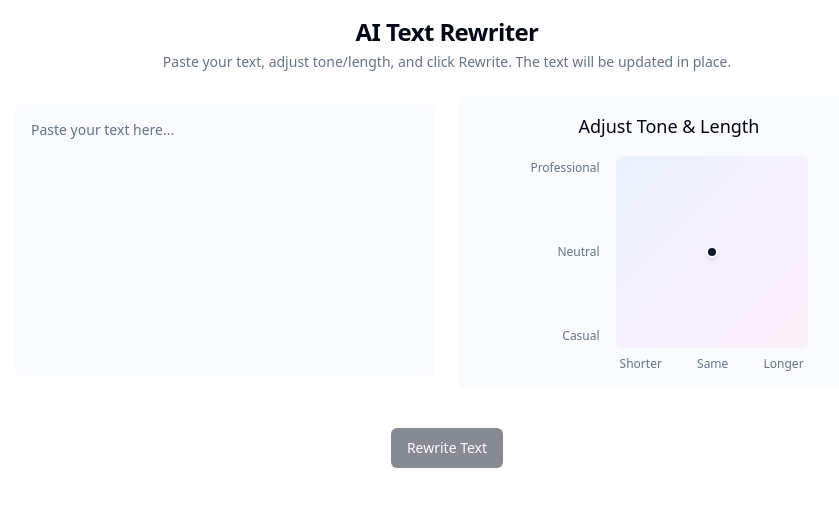
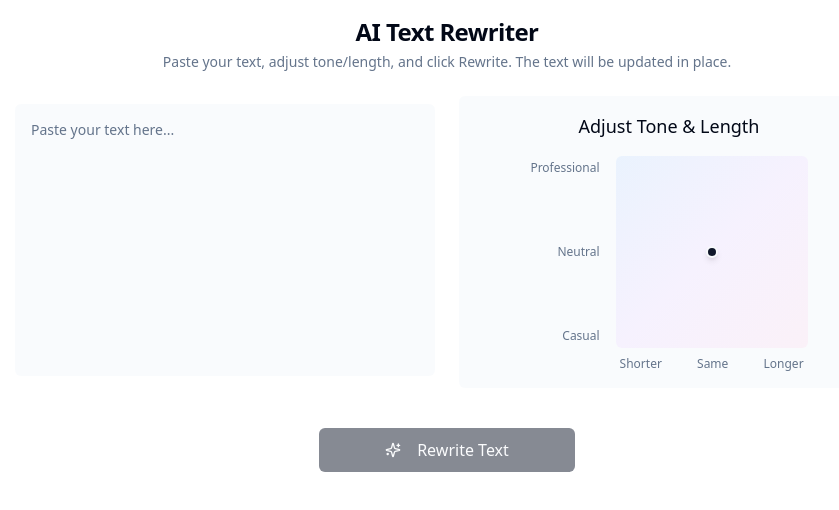
Before and after one commit to wwwillchen/vibe-text, a React (Vite) app: page / in a window 1280 px wide. Shown: the top 510 px of the page, without its empty margins (193-1032 px from the left). Built offline with nearby package versions, Linux system fonts and the light colour scheme.

Commit message:
[dyad] Resize rewrite button and add icon - wrote 1 file(s)

```diff
--- a/src/components/TextRewriter.tsx
+++ b/src/components/TextRewriter.tsx
@@ -3,9 +3,8 @@ import React, { useState } from 'react';
 import { Textarea } from "@/components/ui/textarea";
 import { Button } from "@/components/ui/button";
 import { Label } from "@/components/ui/label";
-// Removed Card imports
 import ToneLengthSelector from './ToneLengthSelector';
-import { Loader2 } from 'lucide-react';
+import { Loader2, Sparkles } from 'lucide-react'; // Import Sparkles icon
 import { toast } from "sonner";
 
 type Tone = 'Casual' | 'Neutral' | 'Professional';
@@ -49,33 +48,27 @@ const TextRewriter: React.FC = () => {
   };
 
   return (
-    // Removed the outer Card component, using a simple div with padding
     <div className="container mx-auto p-4 max-w-4xl space-y-6">
-      {/* Removed CardHeader */}
-      <div className="text-center"> {/* Added text-center for title/description */}
+      <div className="text-center">
         <h1 className="text-2xl font-semibold tracking-tight mb-1">AI Text Rewriter</h1>
         <p className="text-sm text-muted-foreground">
           Paste your text, adjust tone/length, and click Rewrite. The text will be updated in place.
         </p>
       </div>
 
-      {/* Removed CardContent */}
-      <div className="grid grid-cols-1 md:grid-cols-2 gap-6 items-start"> {/* Added items-start */}
-        {/* Input Area */}
+      <div className="grid grid-cols-1 md:grid-cols-2 gap-6 items-start">
         <div className="space-y-2">
-          <Label htmlFor="input-text" className="sr-only">Your Text</Label> {/* Hide label visually but keep for accessibility */}
+          <Label htmlFor="input-text" className="sr-only">Your Text</Label>
           <Textarea
             id="input-text"
             placeholder="Paste your text here..."
             value={inputText}
             onChange={(e) => setInputText(e.target.value)}
-            rows={12} // Slightly increased rows
-            // Removed border and shadow for minimalism
+            rows={12}
             className="resize-none border-0 shadow-none focus-visible:ring-0 focus-visible:ring-offset-0 p-4 bg-muted/40 rounded-md"
           />
         </div>
 
-        {/* Tone & Length Selector */}
         <ToneLengthSelector
           selectedTone={selectedTone}
           selectedLength={selectedLength}
@@ -83,10 +76,19 @@ const TextRewriter: React.FC = () => {
         />
       </div>
 
-      {/* Removed CardFooter */}
-      <div className="flex flex-col items-center gap-4 pt-4"> {/* Added padding-top */}
-         <Button onClick={handleRewrite} disabled={isLoading || !inputText.trim()} className="w-full md:w-auto">
-          {isLoading ? <Loader2 className="mr-2 h-4 w-4 animate-spin" /> : null}
+      <div className="flex flex-col items-center gap-4 pt-4">
+         {/* Updated Button: added size classes (h-11, px-8), width classes (w-full md:w-64), and Sparkles icon */}
+         <Button
+           onClick={handleRewrite}
+           disabled={isLoading || !inputText.trim()}
+           className="w-full md:w-64 h-11 px-8 text-base" // Increased size and width
+           size="lg" // Use shadcn size prop for consistency
+         >
+          {isLoading ? (
+            <Loader2 className="mr-2 h-5 w-5 animate-spin" /> // Slightly larger spinner
+          ) : (
+            <Sparkles className="mr-2 h-5 w-5" /> // Added Sparkles icon
+          )}
           {isLoading ? 'Rewriting...' : 'Rewrite Text'}
         </Button>
       </div>
```
